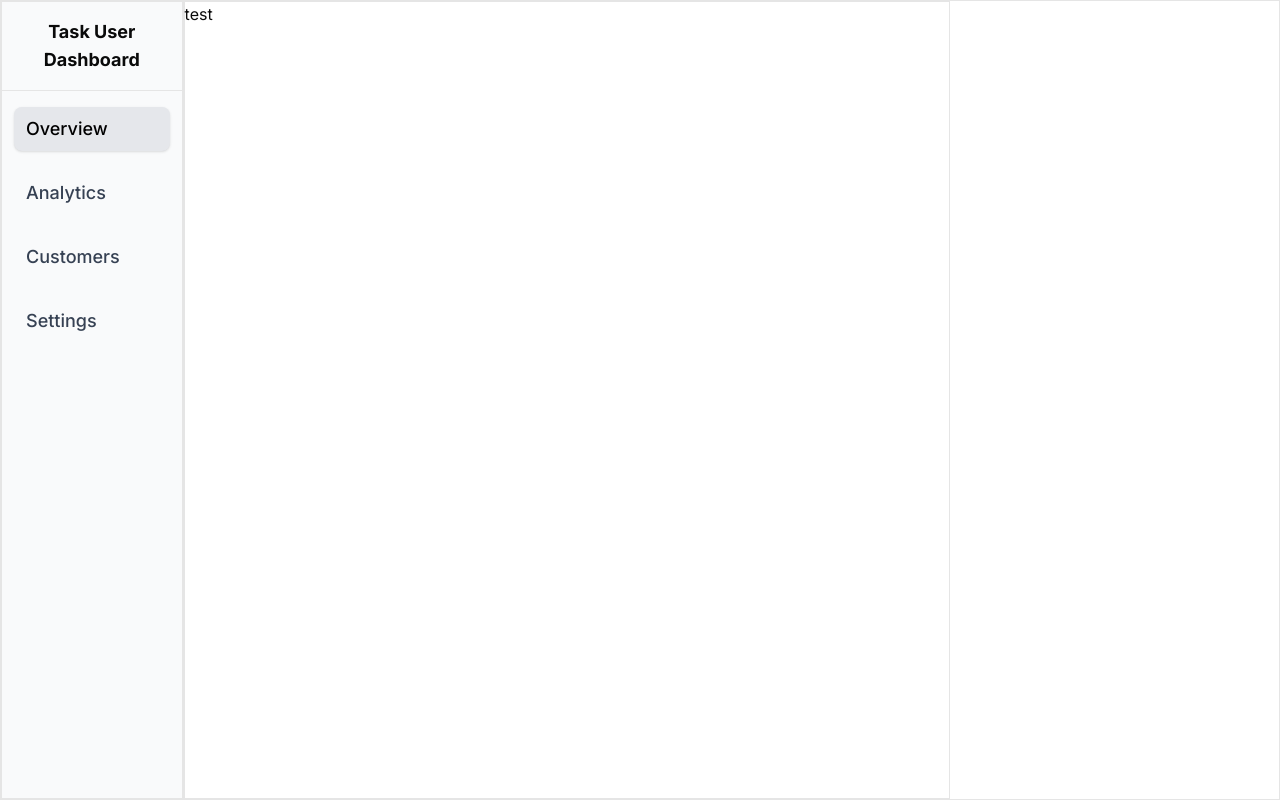
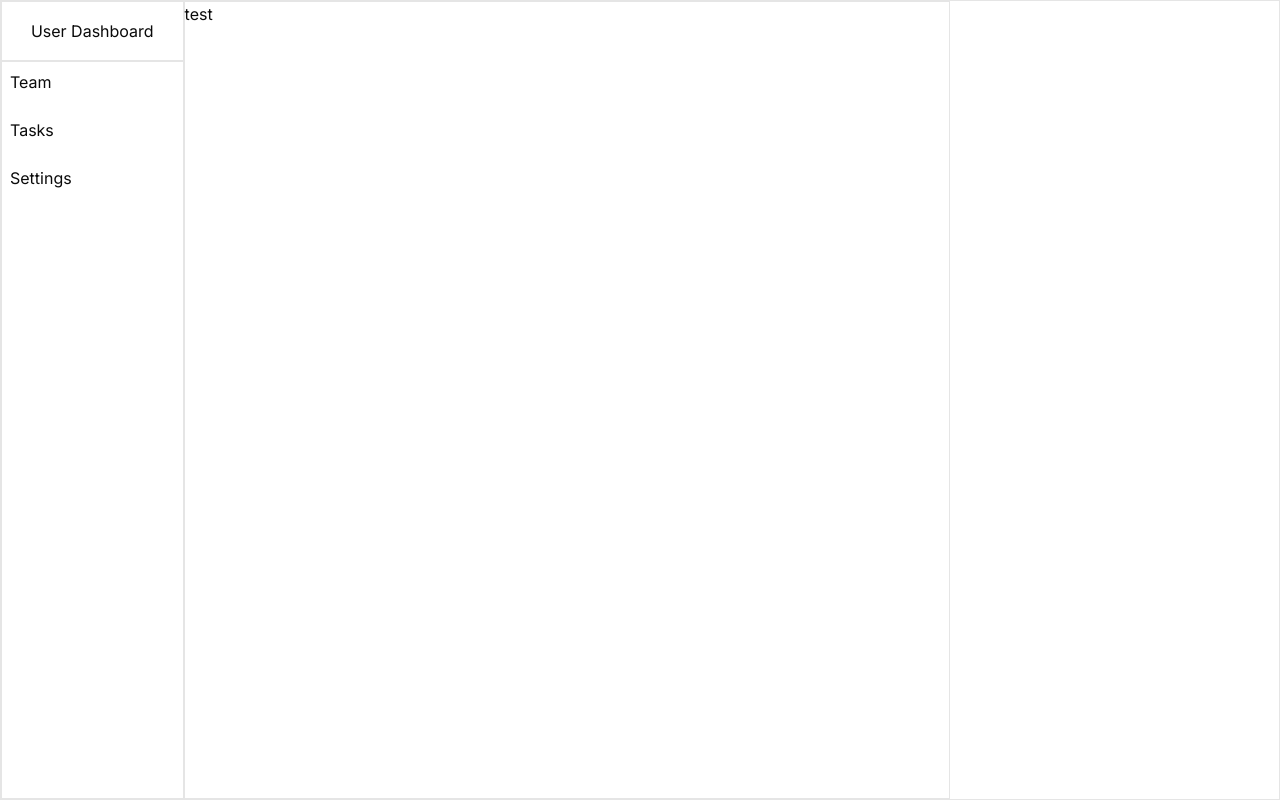
Before and after one commit to RedPandaren/james_next_project, a Next.js app: page /dashboard in a window 1280 px wide. Built offline with nearby package versions, Linux system fonts and the light colour scheme.

Commit message:
Dashboard'

```diff
--- a/app/dashboard/page.tsx
+++ b/app/dashboard/page.tsx
@@ -4,9 +4,10 @@ export default function Page() {
   return (
     <div className="border 5 flex flex-row h-screen w-screen">
       <div className="border 5 w-1/7 h-full">
-        <NavigationBar
-          options={["Overview", "Analytics", "Customers", "Settings"]}
-        />
+        <div className="border-b-2 h-15 flex items-center justify-center">
+          <span>User Dashboard</span>
+        </div>
+        <NavigationBar options={["Team", "Tasks", "Settings"]} />
       </div>
       <div className="border 5 w-3/5 h-full"> test</div>
     </div>
--- a/app/layout.tsx
+++ b/app/layout.tsx
@@ -1,8 +1,9 @@
 import type { Metadata } from "next";
 import { Geist, Geist_Mono, Inter } from "next/font/google";
+import StoreProvider from "@/app/redux/StoreProvider"; // Adjust path if needed
 import "./globals.css";
 
-const inter = Inter({subsets:['latin'],variable:'--font-sans'});
+const inter = Inter({ subsets: ["latin"], variable: "--font-sans" });
 
 const geistSans = Geist({
   variable: "--font-geist-sans",
@@ -29,7 +30,7 @@ export default function RootLayout({
       <body
         className={`${geistSans.variable} ${geistMono.variable} antialiased`}
       >
-        {children}
+        <StoreProvider>{children}</StoreProvider>
       </body>
     </html>
   );
--- a/app/redux/StoreProvider.tsx
+++ b/app/redux/StoreProvider.tsx
@@ -1,21 +1,14 @@
 "use client";
 
 import { Provider } from "react-redux";
-import { makeStore } from "@/lib/store";
-import { useRef } from "react";
+import { makeStore } from "@/app/redux/naviStore";
+
+const store = makeStore();
 
 export default function StoreProvider({
   children,
 }: {
   children: React.ReactNode;
 }) {
-  const storeRef = useRef<any>(null);
-
-  if (!storeRef.current) {
-    storeRef.current = makeStore();
-  }
-
-  // Use the angle brackets < >.
-  // This is where the value of 'Provider' is "read" by React.
-  return <Provider store={storeRef.current}>{children}</Provider>;
+  return <Provider store={store}>{children}</Provider>;
 }
--- a/components/dashboard/navigation.tsx
+++ b/components/dashboard/navigation.tsx
@@ -1,40 +1,27 @@
-"use client"; // Required for useState
-import { useState } from "react";
+"use client";
+import { useSelector, useDispatch } from "react-redux";
+import { RootState } from "@/app/redux/naviStore";
+import { setActiveOption } from "@/app/redux/naviSlice";
 
-export const NavigationBar = ({
-  options = ["Overview", "Analytics", "Settings"],
-}) => {
-  const [activeIndex, setActiveIndex] = useState<number | null>(0);
+export const NavigationBar = ({ options }: { options: string[] }) => {
+  const dispatch = useDispatch();
+  const activeOption = useSelector(
+    (state: RootState) => state.navigation.activeOption
+  );
 
   return (
-    <nav className="flex flex-col w-full h-full border-r bg-gray-50">
-      <div className="p-4 font-bold text-lg border-b text-center">
-        Task User Dashboard
-      </div>
-
-      <div className="flex flex-col flex-1 py-4 px-3 gap-y-5">
-        {options.map((option, index) => {
-          // 2. Check if this specific item is the active one
-          const isActive = activeIndex === index;
-
-          return (
-            <div
-              key={index}
-              onClick={() => setActiveIndex(index)}
-              className={`
-                px-3 py-2 text-lg font-medium cursor-pointer transition-colors rounded-md
-                ${
-                  isActive
-                    ? "bg-gray-200 text-black shadow-sm"
-                    : "text-gray-700 hover:bg-gray-100 hover:text-black"
-                }
-              `}
-            >
-              {option}
-            </div>
-          );
-        })}
-      </div>
-    </nav>
+    <div className="flex flex-col gap-2">
+      {options.map((option) => (
+        <button
+          key={option}
+          onClick={() => dispatch(setActiveOption(option))}
+          className={`p-2 text-left ${
+            activeOption === option ? "bg-gray-200" : ""
+          }`}
+        >
+          {option}
+        </button>
+      ))}
+    </div>
   );
 };
```
